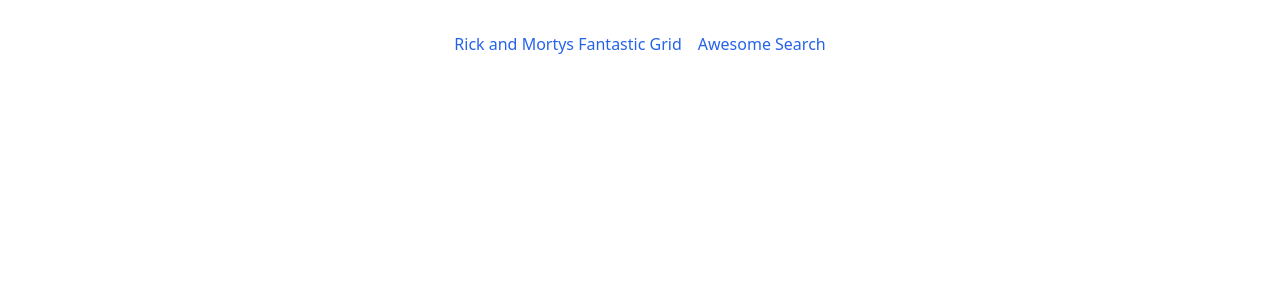
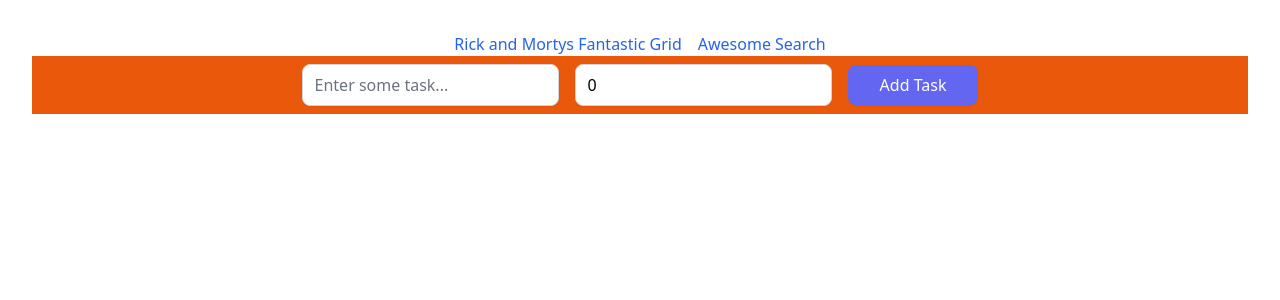
Before and after one commit to hgiudatto/ViteReactTSTodoList, a React (Vite) app: page /todo in a window 1280 px wide. Shown: the top 300 px of the page. Built offline with nearby package versions, Linux system fonts and the light colour scheme; a web font is replaced by a local one.

Commit message:
Todos: Add

```diff
--- a/package.json
+++ b/package.json
@@ -13,6 +13,7 @@
     "node": ">= 18"
   },
   "dependencies": {
+    "@tailwindcss/forms": "^0.5.3",
     "@tanstack/react-query": "^4.28.0",
     "@tanstack/react-query-devtools": "^4.29.0",
     "autoprefixer": "^10.4.14",
--- a/src/App.tsx
+++ b/src/App.tsx
@@ -10,6 +10,7 @@ import RickMortysGrid from "./components/RickMortysGrid";
 import TestRestApiNodeClient from "./components/TestRestApiNodeClient";
 import { RickMortysSearch } from "./components/RickMortysSearch";
 import RickMortyGridDetail from "./components/RickMortyGridDetail";
+import Todo from "./components/Todo";
 
 interface AppState {
   subs: Array<Sub>;
@@ -62,6 +63,7 @@ function App() {
         <Route path="/grid" element={<RickMortysGrid />} />
         <Route path="/grid/:id" element={<RickMortyGridDetail />} />
         <Route path="/search" element={<RickMortysSearch />} />
+        <Route path="/todo" element={<Todo />} />
       </Routes>
     </BrowserRouter>
   );
--- /dev/null
+++ b/src/components/Todo.tsx
@@ -0,0 +1,66 @@
+import React, { ChangeEvent, useState, useEffect } from "react";
+import { Task } from "../types/types";
+import TodoTask from "./TodoTask";
+
+type Props = {};
+
+const Todo = (props: Props) => {
+  const [task, setTask] = useState<string>("");
+  const [deadLine, setDeadLine] = useState<number>(0);
+  const [todoList, setTodoList] = useState<Task[]>([]);
+
+  const handleChange = (
+    event: ChangeEvent<HTMLInputElement>
+  ): void => {
+    if (event.target.name === "task") {
+      setTask(event.target.value);
+    } else {
+      setDeadLine(Number(event.target.value));
+    }
+  };
+
+  const addTask = (): void => {
+    const newTask = { taskName: task, deadLine: deadLine };
+    setTodoList([...todoList, newTask]);
+    console.log(todoList);
+    setTask("");
+    setDeadLine(0);
+  };
+
+  return (
+    <>
+      <div className="md:container md:mx-auto bg-orange-600">
+        <input
+          type="text"
+          className="shadow-sm border-gray-300 rounded-lg m-2 focus:ring-2 focus:ring-indigo-200 focus:border-indigo-400"
+          placeholder="Enter some task..."
+          name="task"
+          value={task}
+          onChange={handleChange}
+        />
+        <input
+          type="number"
+          className="shadow-sm border-gray-300 rounded-lg m-2 focus:ring-2 focus:ring-indigo-200 focus:border-indigo-400"
+          placeholder="Deadline (in Days)..."
+          name="deadline"
+          value={deadLine}
+          onChange={handleChange}
+        />
+        <button
+          type="button"
+          className="m-2 px-8 py-2 bg-indigo-500 text-white rounded-lg shadow-sm hover:bg-indigo-500 focus:ring-2 focus:ring-indigo-200"
+          onClick={addTask}
+        >
+          Add Task
+        </button>
+      </div>
+      <div className="md:container md:mx-auto bg-sky-700">
+        {todoList.map((task: Task, key: number) => {
+          return <TodoTask key={key} task={task} />;
+        })}
+      </div>
+    </>
+  );
+};
+
+export default Todo;
--- /dev/null
+++ b/src/components/TodoTask.tsx
@@ -0,0 +1,16 @@
+import React from "react";
+import { Task } from "../types/types";
+
+type Props = {
+  task: Task;
+};
+
+const TodoTask = ({ task }: Props) => {
+  return (
+    <div>
+      {task.taskName} {task.deadline}
+    </div>
+  );
+};
+
+export default TodoTask;
--- a/src/types/types.ts
+++ b/src/types/types.ts
@@ -23,6 +23,11 @@ export interface RickMorty {
   created: string;
 }
 
+export interface Task {
+  taskName: string;
+  deadline: number;
+}
+
 declare module "testRestApiNodeClientResponse" {
   interface TestRestApiNodeClientResponse {
     msg: string;
--- a/tailwind.config.cjs
+++ b/tailwind.config.cjs
@@ -4,5 +4,5 @@ module.exports = {
   theme: {
     extend: {},
   },
-  plugins: [],
+  plugins: [require("@tailwindcss/forms")],
 };
```
Also changed, not shown: 2 other files (tests, documents, lock files or other folders).
